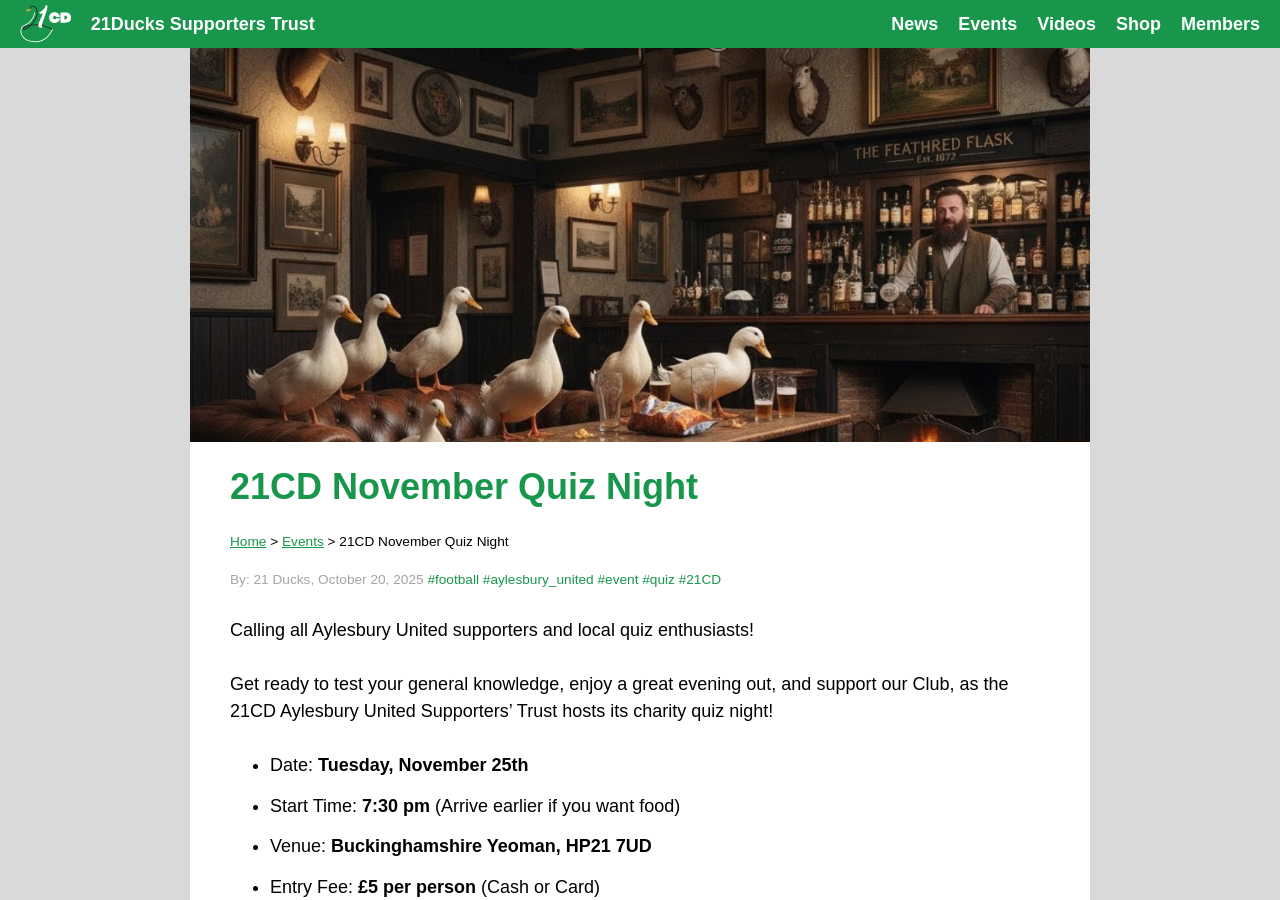
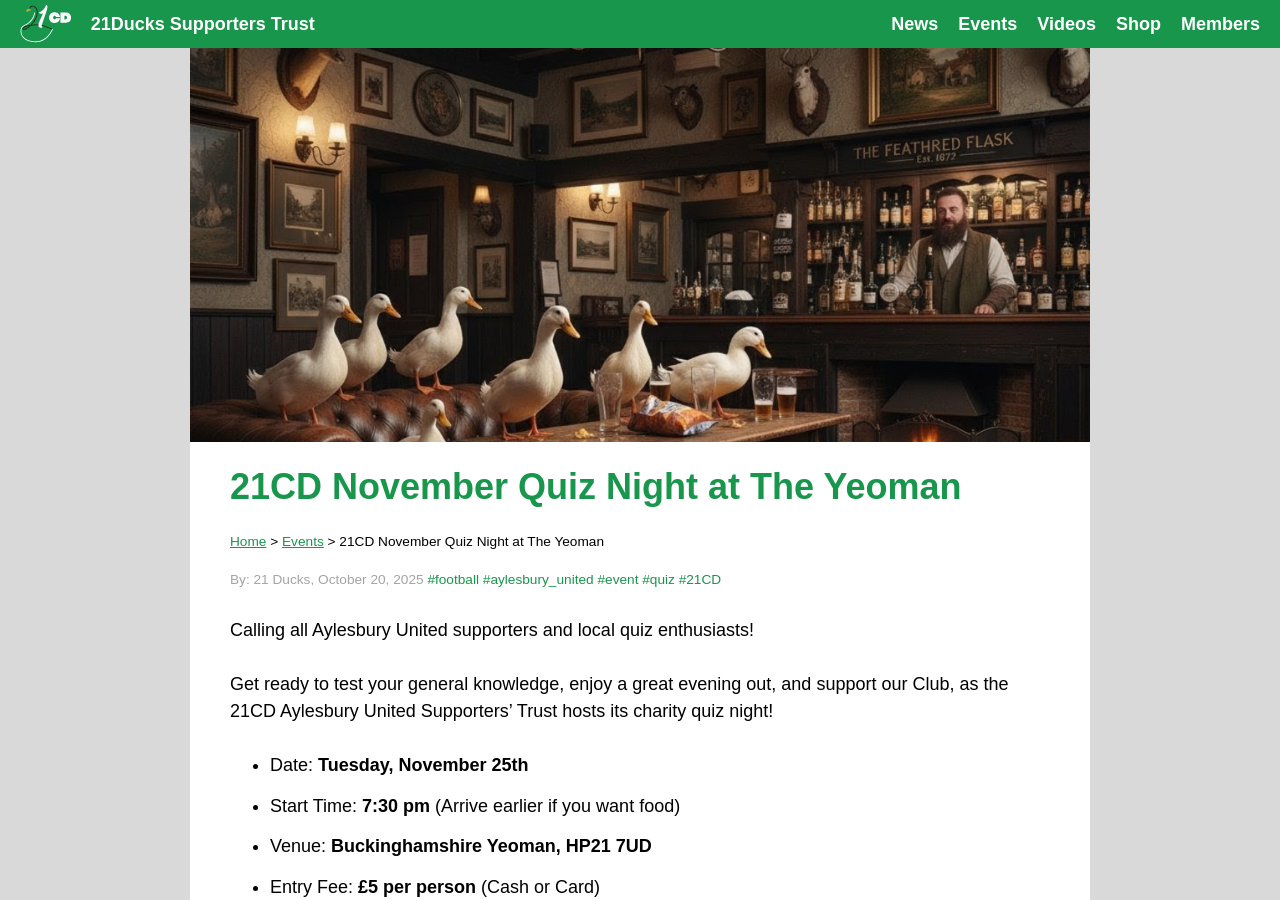
Before and after one commit to RobDWaller/21ducks.github.io, a Jekyll site: the page built from _events/2025-10-20-quiz-night-buckinghamshire-yeoman.md, in a window 1280 px wide and 900 px high. Built offline with Jekyll 4.4.1, drawn with Linux system fonts in a browser that asks for light colours; comment, search, counter and statistics services are not loaded.

Commit message:
Amended title of quiz night post.

```diff
--- a/_events/2025-10-20-quiz-night-buckinghamshire-yeoman.md
+++ b/_events/2025-10-20-quiz-night-buckinghamshire-yeoman.md
@@ -1,6 +1,6 @@
 ---
 layout: event
-title: "21CD November Quiz Night"
+title: "21CD November Quiz Night at The Yeoman"
 published: true
 description: "The quiz will be held on TUESDAY 25TH November 2025 at 7:30 PM"
 image: /assets/img/pub_ducks.png
```
